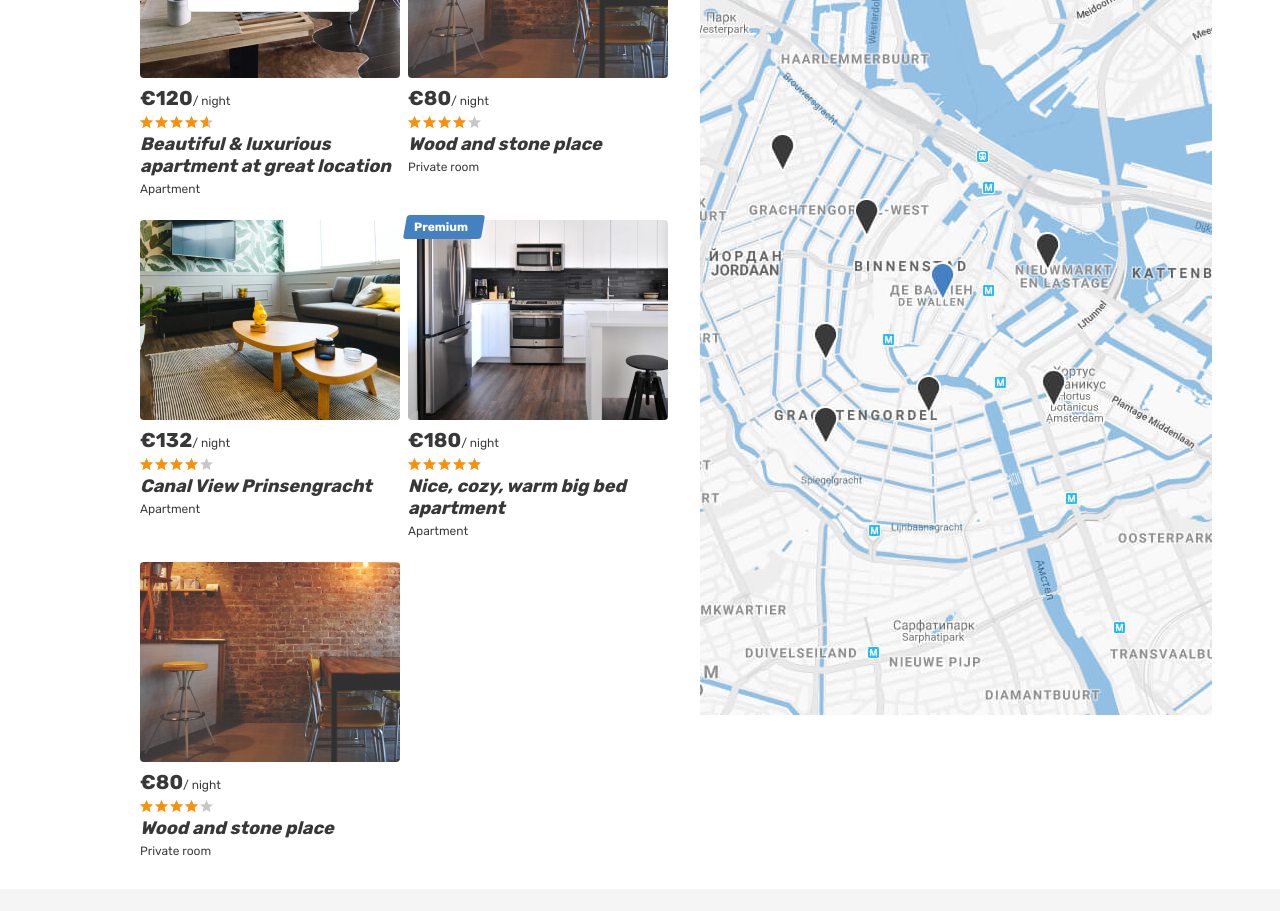
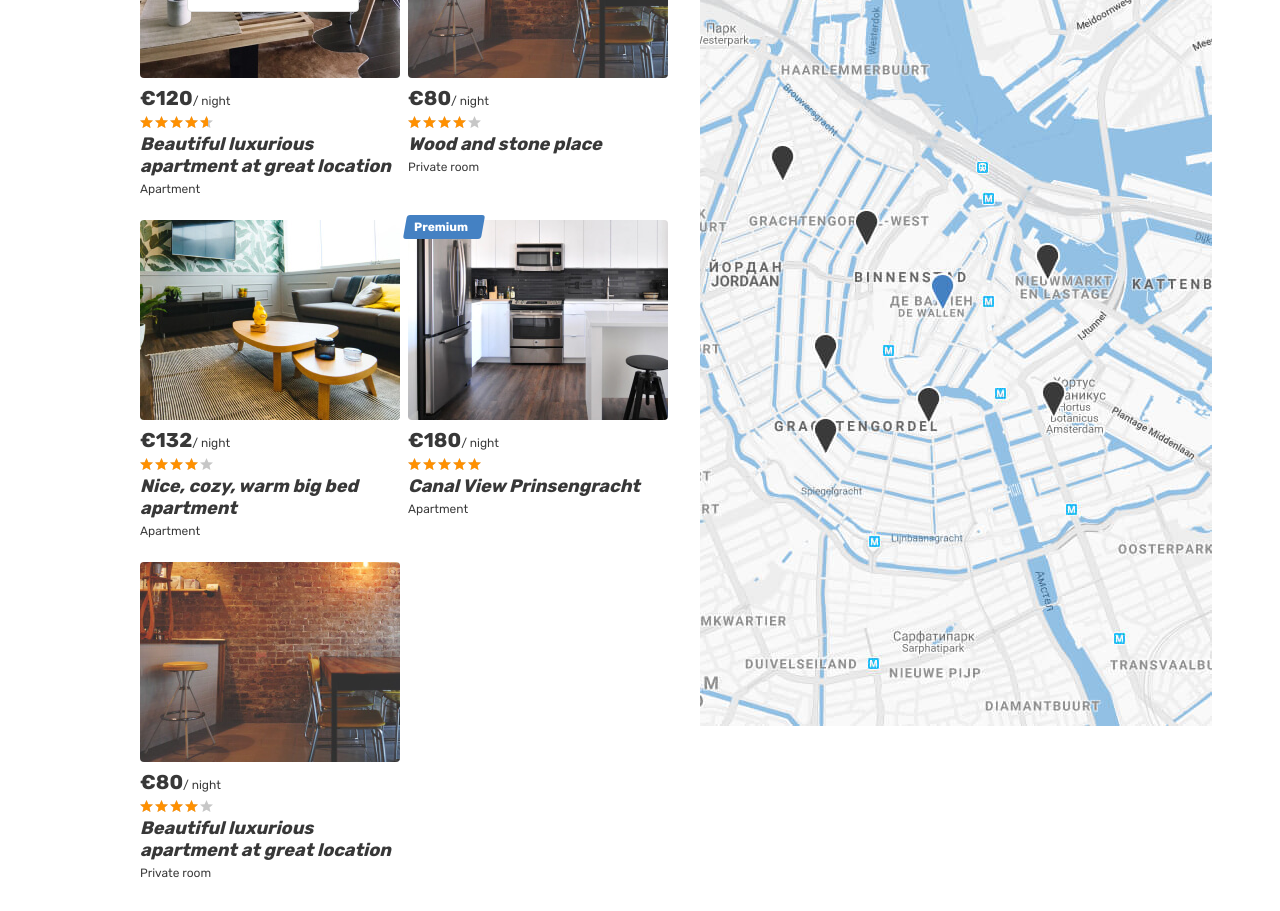
Before and after one commit to pogman25/612797-six-cities-1, a React app: page / in a window 1280 px wide. Shown: the part 360-1271 px from the top of the page. Before the commit the page ends 1249 px from the top, so only its background shows below. Built offline with nearby package versions, Linux system fonts and the light colour scheme.

Commit message:
валидируй, как никогда не валидировал

```diff
--- a/package.json
+++ b/package.json
@@ -25,6 +25,7 @@
     "node": "10"
   },
   "dependencies": {
+    "prop-types": "15.7.2",
     "react": "16.8.6",
     "react-dom": "16.8.6"
   }
--- a/src/components/app/app.jsx
+++ b/src/components/app/app.jsx
@@ -1,8 +1,17 @@
 import React from 'react';
 import Main from '../main/main.jsx';
+import PropTypes from 'prop-types';
 
-const App = () => {
-  return <Main/>;
+
+const App = (props) => {
+  const {places} = props;
+  return (<Main
+    places = {places}
+  />);
+};
+
+App.propTypes = {
+  places: PropTypes.array
 };
 
 export default App;
--- a/src/components/main/main.jsx
+++ b/src/components/main/main.jsx
@@ -1,7 +1,9 @@
 import React from 'react';
+import PropTypes from 'prop-types';
 
-const Main = () => {
-  return <main className="page__main page__main--index">
+const Main = (props) => {
+  const {places} = props;
+  return (<main className="page__main page__main--index">
     <h1 className="visually-hidden">Cities</h1>
     <div className="cities tabs">
       <section className="locations container">
@@ -95,7 +97,7 @@ const Main = () => {
                   </div>
                 </div>
                 <h2 className="place-card__name">
-                  <a href="#">Beautiful &amp; luxurious apartment at great location</a>
+                  <a href="#">{places[0]}</a>
                 </h2>
                 <p className="place-card__type">Apartment</p>
               </div>
@@ -127,7 +129,7 @@ const Main = () => {
                   </div>
                 </div>
                 <h2 className="place-card__name">
-                  <a href="#">Wood and stone place</a>
+                  <a href="#">{places[1]}</a>
                 </h2>
                 <p className="place-card__type">Private room</p>
               </div>
@@ -159,7 +161,7 @@ const Main = () => {
                   </div>
                 </div>
                 <h2 className="place-card__name">
-                  <a href="#">Canal View Prinsengracht</a>
+                  <a href="#">{places[3]}</a>
                 </h2>
                 <p className="place-card__type">Apartment</p>
               </div>
@@ -194,7 +196,7 @@ const Main = () => {
                   </div>
                 </div>
                 <h2 className="place-card__name">
-                  <a href="#">Nice, cozy, warm big bed apartment</a>
+                  <a href="#">{places[2]}</a>
                 </h2>
                 <p className="place-card__type">Apartment</p>
               </div>
@@ -226,7 +228,7 @@ const Main = () => {
                   </div>
                 </div>
                 <h2 className="place-card__name">
-                  <a href="#">Wood and stone place</a>
+                  <a href="#">{places[0]}</a>
                 </h2>
                 <p className="place-card__type">Private room</p>
               </div>
@@ -239,7 +241,11 @@ const Main = () => {
       </div>
     </div>
 
-  </main>;
+  </main>);
+};
+
+Main.propTypes = {
+  places: PropTypes.array
 };
 
 
--- a/src/index.js
+++ b/src/index.js
@@ -3,9 +3,17 @@ import ReactDOM from "react-dom";
 import App from './components/app/app.jsx';
 
 const init = () => {
+  const settings = {
+    places: [`Beautiful luxurious apartment at great location`,
+      `Wood and stone place`,
+      `Canal View Prinsengracht`,
+      `Nice, cozy, warm big bed apartment`
+    ]
+  };
 
   ReactDOM.render(
       <App
+        places = {settings.places}
       />,
       document.querySelector(`#root`)
   );
```
Also changed, not shown: 1 other file (tests, documents, lock files or other folders).
